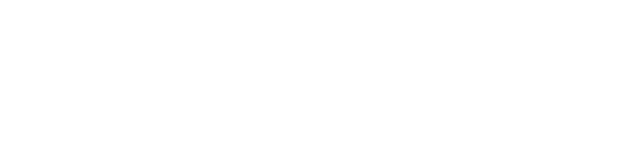
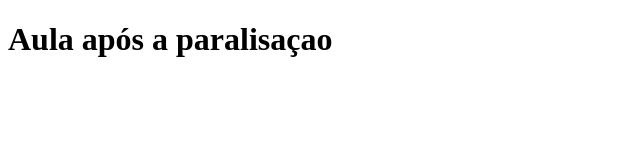
Before and after one commit to feliplourenco/aulaINICIAL, a plain HTML site: page index.html in a window 1280 px wide. Shown: the whole page, without its empty margins (0-640 px from the left). Drawn offline with Linux system fonts and the light colour scheme.

Commit message:
Alteracao de h1

```diff
--- a/index.html
+++ b/index.html
@@ -6,6 +6,7 @@
     <title>Document</title>
 </head>
 <body>
+    <h1>Aula após a paralisaçao</h1>
 
 </body>
 </html>
```
